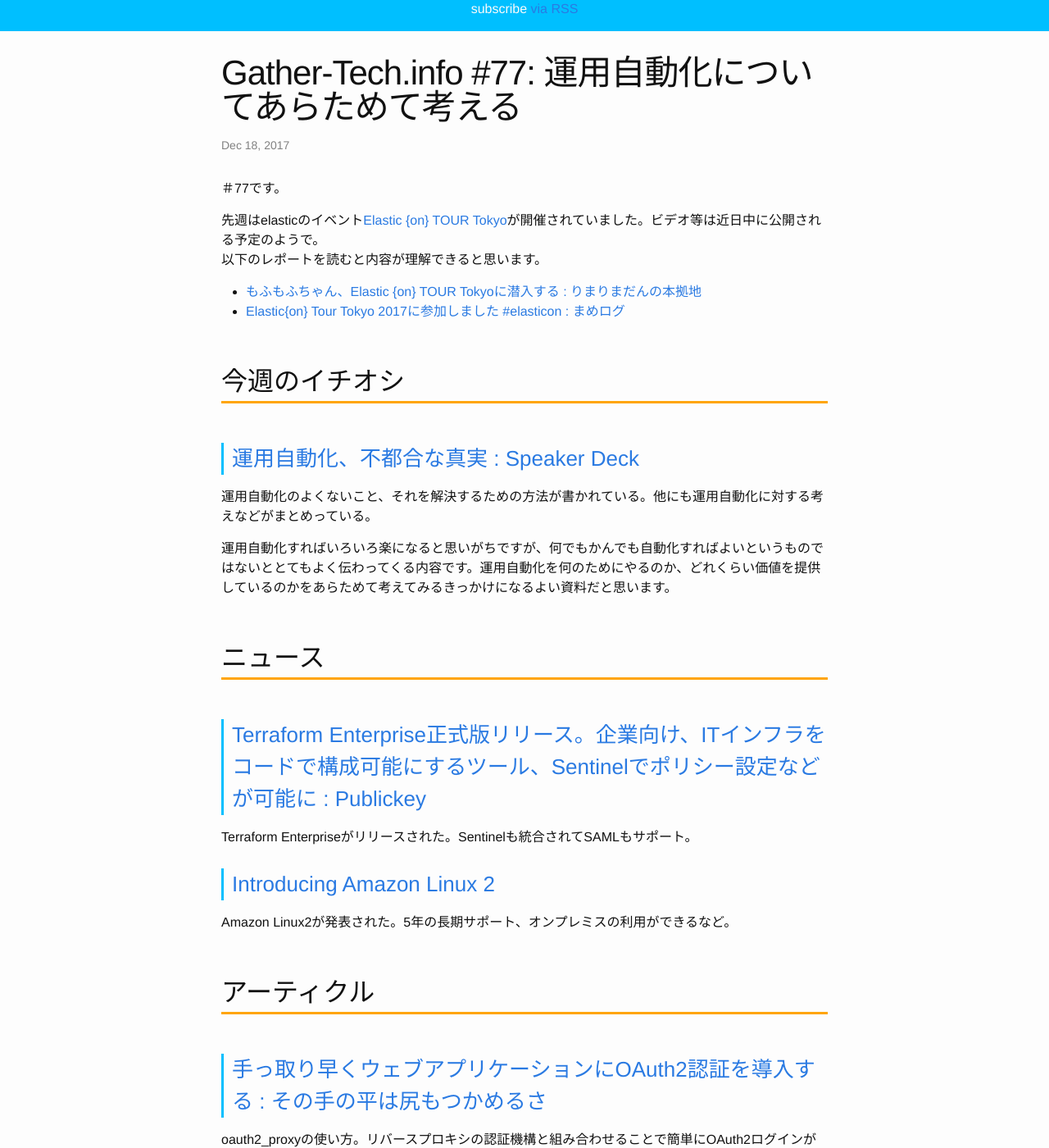
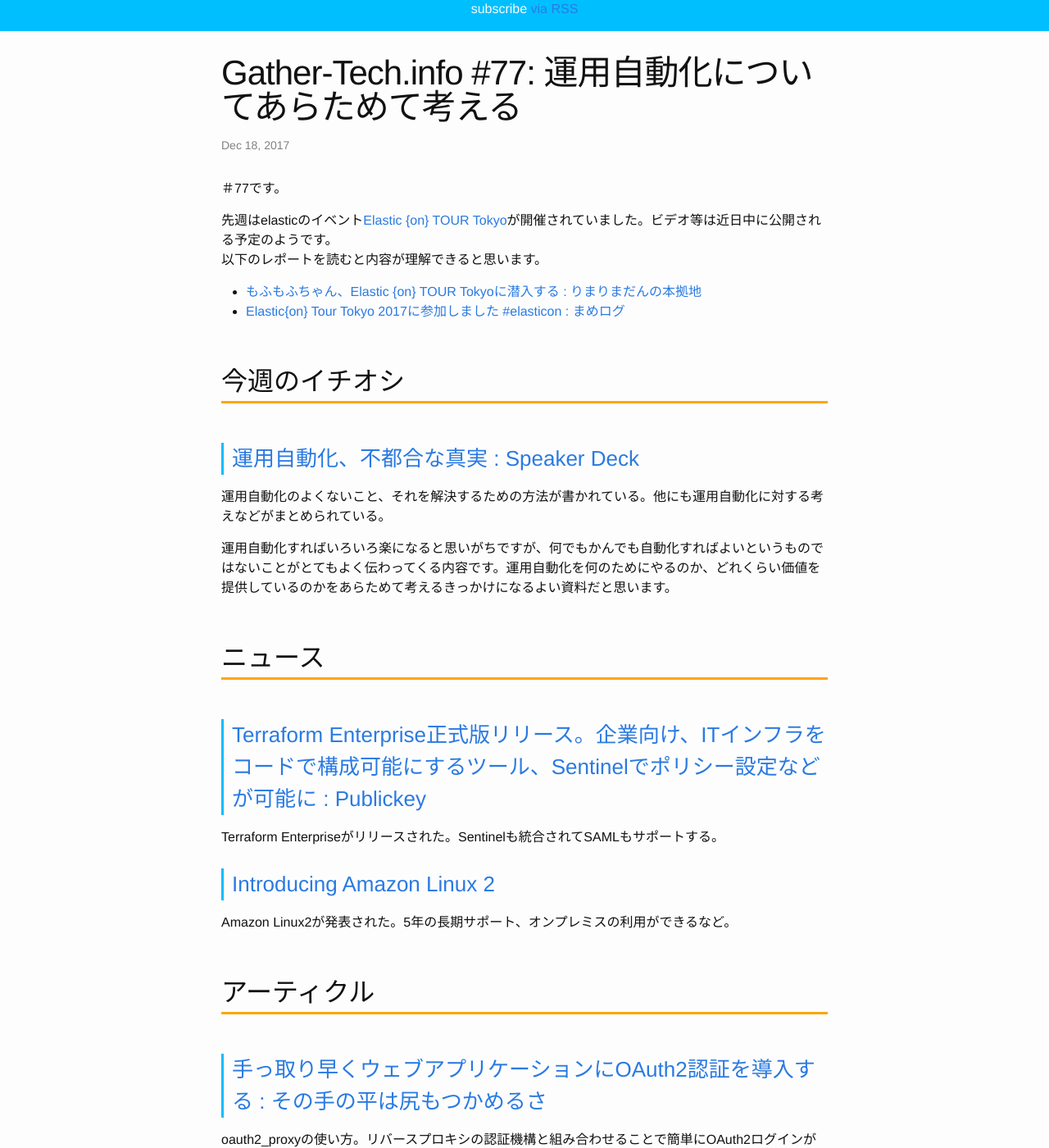
Before and after one commit to Gather-Tech/Gather-Tech.github.io, a Jekyll site: the page built from _posts/2017/2017-12-18-Gather77.md, in a window 1280 px wide and 1400 px high, scrolled down 333 px. Shown: the whole window at 82% size. Built offline with Jekyll 4.4.1, drawn with Linux system fonts in a browser that asks for light colours.

Commit message:
fix typo

```diff
--- a/_posts/2017/2017-12-18-Gather77.md
+++ b/_posts/2017/2017-12-18-Gather77.md
@@ -8,7 +8,7 @@
 
 ＃77です。
 
-先週はelasticのイベント[Elastic {on} TOUR Tokyo](https://www.elastic.co/elasticon/tour/2017/tokyo)が開催されていました。ビデオ等は近日中に公開される予定のようで。
+先週はelasticのイベント[Elastic {on} TOUR Tokyo](https://www.elastic.co/elasticon/tour/2017/tokyo)が開催されていました。ビデオ等は近日中に公開される予定のようです。
 以下のレポートを読むと内容が理解できると思います。
 
 - [もふもふちゃん、Elastic {on} TOUR Tokyoに潜入する : りまりまだんの本拠地](http://rimarimadan.hatenablog.com/entry/2017/12/14/%E3%82%82%E3%81%B5%E3%82%82%E3%81%B5%E3%81%A1%E3%82%83%E3%82%93%E3%80%81Elastic_%7Bon%7D_TOUR_Tokyo%E3%81%AB%E6%BD%9C%E5%85%A5%E3%81%99%E3%82%8B)
@@ -18,15 +18,15 @@
 
 ### [運用自動化、不都合な真実 : Speaker Deck](https://speakerdeck.com/opelab/20171212-automation)
 
-運用自動化のよくないこと、それを解決するための方法が書かれている。他にも運用自動化に対する考えなどがまとめっている。
+運用自動化のよくないこと、それを解決するための方法が書かれている。他にも運用自動化に対する考えなどがまとめられている。
 
-運用自動化すればいろいろ楽になると思いがちですが、何でもかんでも自動化すればよいというものではないととてもよく伝わってくる内容です。運用自動化を何のためにやるのか、どれくらい価値を提供しているのかをあらためて考えてみるきっかけになるよい資料だと思います。
+運用自動化すればいろいろ楽になると思いがちですが、何でもかんでも自動化すればよいというものではないことがとてもよく伝わってくる内容です。運用自動化を何のためにやるのか、どれくらい価値を提供しているのかをあらためて考えるきっかけになるよい資料だと思います。
 
 ## ニュース
 
 ### [Terraform Enterprise正式版リリース。企業向け、ITインフラをコードで構成可能にするツール、Sentinelでポリシー設定などが可能に : Publickey](http://www.publickey1.jp/blog/17/terraform_enterpriseitsentinel.html)
 
-Terraform Enterpriseがリリースされた。Sentinelも統合されてSAMLもサポート。
+Terraform Enterpriseがリリースされた。Sentinelも統合されてSAMLもサポートする。
 
 ### [Introducing Amazon Linux 2](https://aws.amazon.com/jp/about-aws/whats-new/2017/12/introducing-amazon-linux-2/)
 
```
